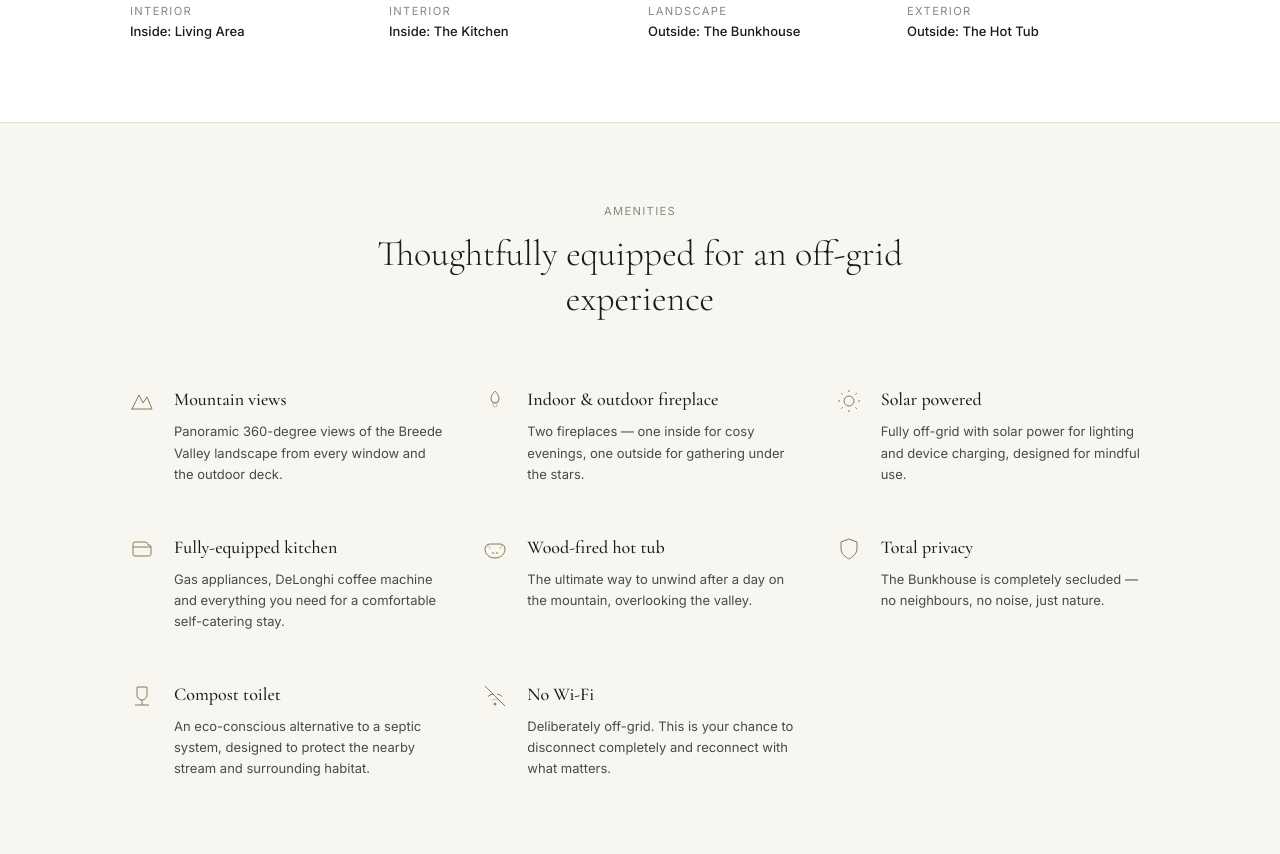
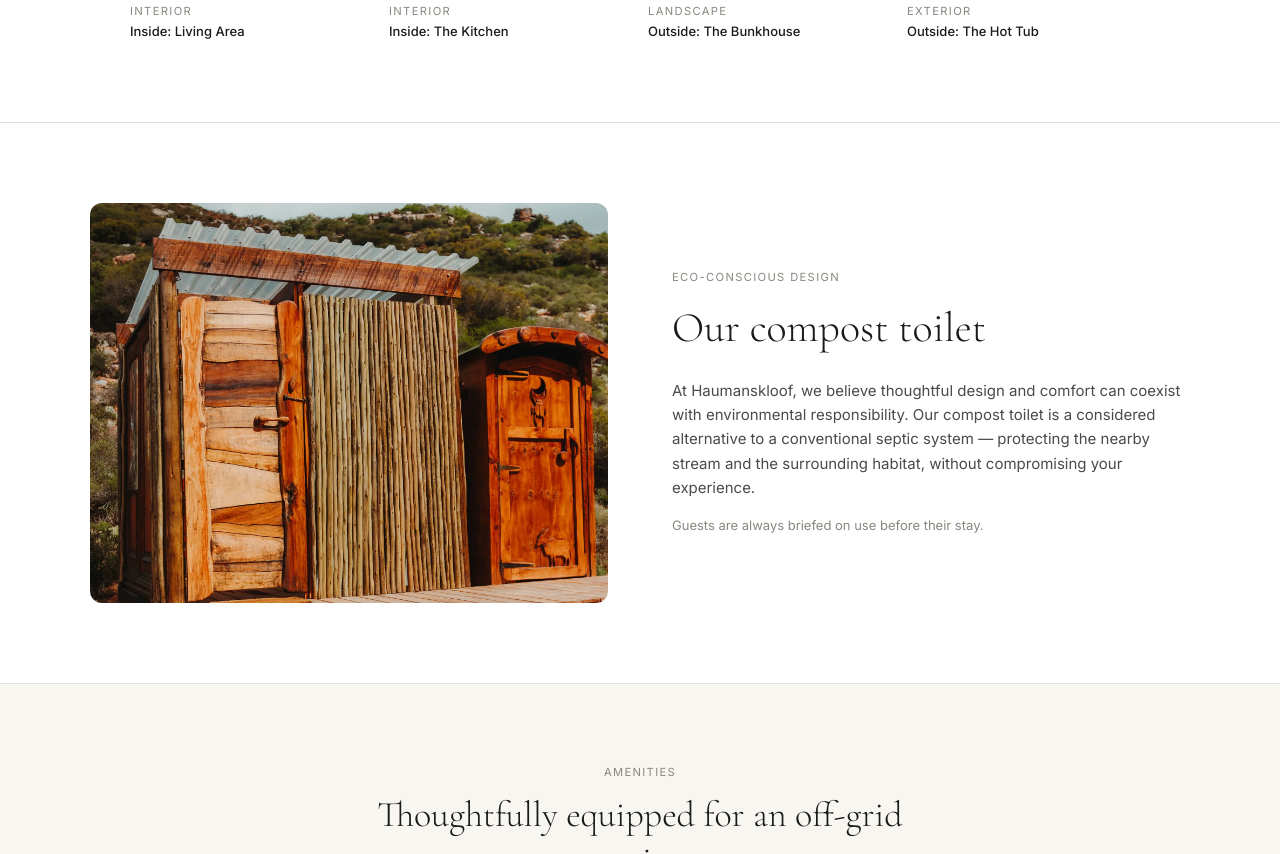
Before and after one commit to DavidFransch/haumanskloof-nature-reserve, a Next.js app: page /accommodation in a window 1280 px wide. Shown: the part 2960-3814 px from the top of the page. Built offline with nearby package versions, Linux system fonts and the light colour scheme.

Commit message:
feat: add dedicated compost toilet information section to accommodation page

```diff
--- a/app/accommodation/page.tsx
+++ b/app/accommodation/page.tsx
@@ -202,6 +202,33 @@ export default function AccommodationPage() {
           </div>
         </section>
 
+        {/* Compost Toilet Section */}
+        <section className="section-padding border-b border-border bg-white">
+          <div className="container-max grid grid-cols-1 lg:grid-cols-2 gap-16 items-center">
+            <div className="relative h-[300px] md:h-[400px] rounded-lg overflow-hidden">
+              <Image
+                src="/images/gallery/accommodation-bunkhouse-facilities/accommodation-bunkhouse-facilities-2.webp"
+                alt={accommodation.compostToilet.heading}
+                fill
+                sizes="(max-width: 1024px) 100vw, 50vw"
+                className="object-cover"
+              />
+            </div>
+            <div>
+              <p className="label-text mb-4">{accommodation.compostToilet.eyebrow}</p>
+              <h2 className="font-heading text-[clamp(28px,3.5vw,42px)] font-light text-text-dark leading-tight mb-6">
+                {accommodation.compostToilet.heading}
+              </h2>
+              <p className="text-text-mid leading-relaxed text-[15px] mb-4">
+                {accommodation.compostToilet.body}
+              </p>
+              <p className="text-[13px] text-text-muted">
+                {accommodation.compostToilet.note}
+              </p>
+            </div>
+          </div>
+        </section>
+
         {/* Amenities Section */}
         <section className="bg-bg-light border-b border-border">
           <div className="container-max section-padding">
--- a/content/site.content.ts
+++ b/content/site.content.ts
@@ -273,9 +273,14 @@ The house was meticulously built and designed to be enjoyed in nature, without d
         { label: 'Inside: The Kitchen', image: '/images/gallery/accommodation-bunkhouse-interior/accommodation-bunkhouse-kitchen.webp', category: 'interior' },
         { label: 'Outside: The Bunkhouse', image: '/images/gallery/accommodation-bunkhouse-exterior/accommodation-bunkhouse-exterior-1.webp', category: 'landscape' },
         { label: 'Outside: The Hot Tub', image: '/images/gallery/accommodation-bunkhouse-facilities/accommodation-bunkhouse-facilities-1.webp', category: 'exterior' },
-        { label: 'Facilities: Compost Toilet', image: '/images/gallery/accommodation-bunkhouse-facilities/accommodation-bunkhouse-facilities-2.webp', category: 'exterior' },
         { label: 'Outside: Mountain Views', image: '/images/gallery/accommodation-bunkhouse-exterior/accommodation-bunkhouse-exterior-2.webp', category: 'landscape' },
       ],
+    },
+    compostToilet: {
+      eyebrow: 'Eco-conscious design',
+      heading: 'Our compost toilet',
+      body: 'At Haumanskloof, we believe thoughtful design and comfort can coexist with environmental responsibility. Our compost toilet is a considered alternative to a conventional septic system — protecting the nearby stream and the surrounding habitat, without compromising your experience.',
+      note: 'Guests are always briefed on use before their stay.',
     },
     amenities: [
       { icon: 'mountain', title: 'Mountain views', body: 'Panoramic 360-degree views of the Breede Valley landscape from every window and the outdoor deck.' },
```
